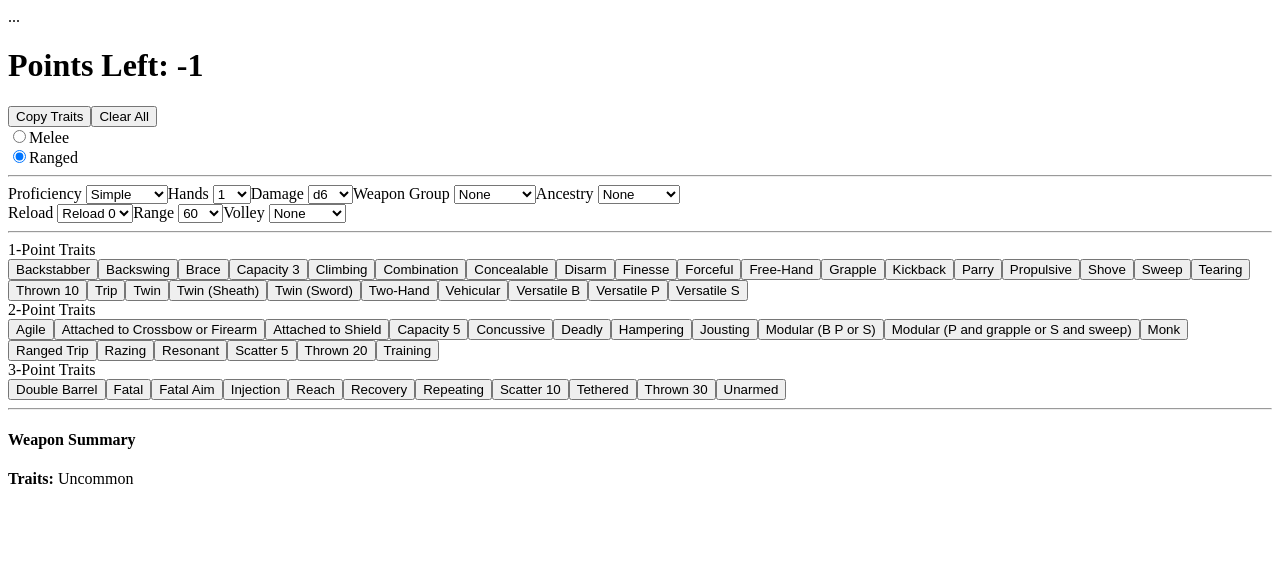
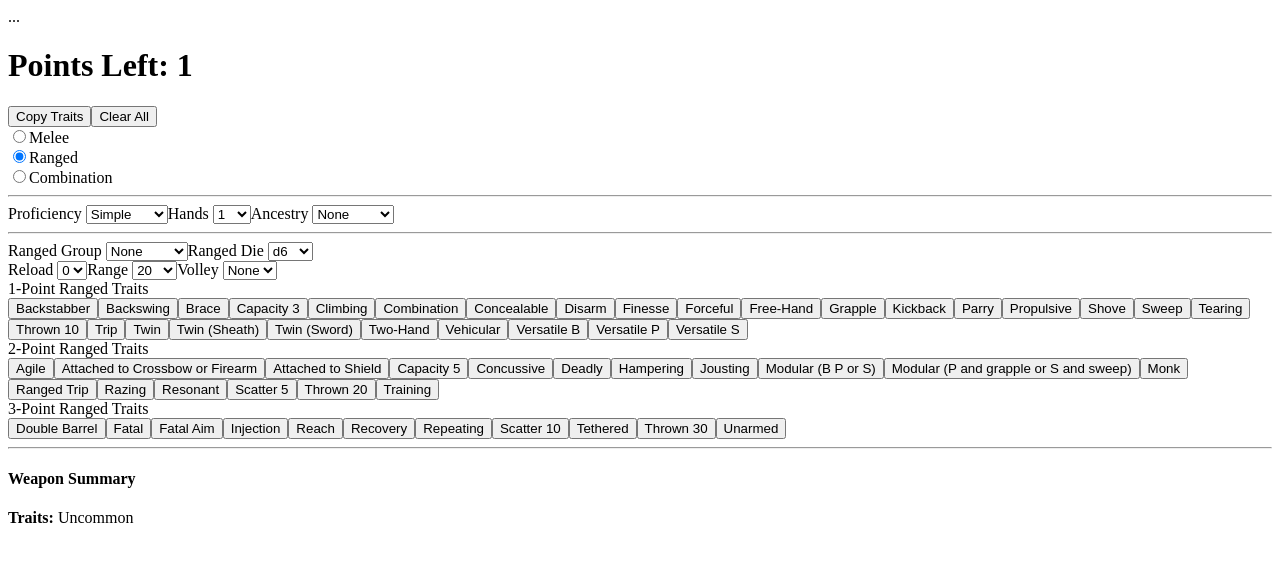
Before and after one commit to aegorsuch/PF2E-Weapon-Builder, a Vue app: page / in a window 1280 px wide. Both pictures are taken after a click on the radio button "Ranged". Shown: the top 562 px of the page. Built offline with nearby package versions, Linux system fonts and the light colour scheme.

Commit message:
rebuilt combination in accordane with this https://docs.google.com/document/d/1NXkYl-TsPU16S7EnFhMtBhkj6dkbbQD7LhO_ch2MZPw/edit?tab=t.0

```diff
--- a/src/App.vue
+++ b/src/App.vue
@@ -2,7 +2,7 @@
   <div id="app" class="container pb-5">
     <form>
       <div class="d-flex justify-content-between align-items-center mt-3">
-        <h1 class="mb-0">Points Left: {{ total }}</h1>
+        <h1 class="mb-0" :class="{'text-danger': total < 0}">Points Left: {{ total }}</h1>
         <div>
           <button type="button" class="btn btn-outline-primary me-2" @click="copyToClipboard">
             Copy Traits
@@ -14,13 +14,17 @@
       </div>
 
       <div class="mt-3">
-        <div class="form-check">
-          <input v-model="range" class="form-check-input" type="radio" id="range-melee" value="melee">
-          <label class="form-check-label" for="range-melee">Melee</label>
+        <div class="form-check form-check-inline">
+          <input v-model="range" class="form-check-input" type="radio" id="mode-melee" value="melee">
+          <label class="form-check-label" for="mode-melee">Melee</label>
         </div>
-        <div class="form-check">
-          <input v-model="range" class="form-check-input" type="radio" id="range-ranged" value="ranged">
-          <label class="form-check-label" for="range-ranged">Ranged</label>
+        <div class="form-check form-check-inline">
+          <input v-model="range" class="form-check-input" type="radio" id="mode-ranged" value="ranged">
+          <label class="form-check-label" for="mode-ranged">Ranged</label>
+        </div>
+        <div class="form-check form-check-inline">
+          <input v-model="range" class="form-check-input" type="radio" id="mode-combo" value="combination">
+          <label class="form-check-label" for="mode-combo">Combination</label>
         </div>
       </div>
 
@@ -30,30 +34,15 @@
         <label class="me-2 mb-2">Proficiency
           <select class="form-select" v-model="adjustements.proficiency">
             <option :value="0">Simple</option>
-            <option :value="3">Martial</option>
-            <option :value="5">Advanced</option>
+            <option :value="isCombo ? 6 : 3">Martial</option>
+            <option :value="isCombo ? 10 : 5">Advanced</option>
           </select>
         </label>
         <label class="me-2 mb-2">Hands
           <select class="form-select" v-model="adjustements.hands">
             <option :value="0">1</option>
-            <option v-if="!isMelee" :value="1">1+</option>
-            <option :value="6">2</option>
-          </select>
-        </label>
-        <label class="me-2 mb-2">Damage
-          <select class="form-select" v-model="adjustements.die">
-            <option :value="3">d4</option>
-            <option :value="0">d6</option>
-            <option :value="-3">d8</option>
-            <option :value="-6">d10</option>
-            <option :value="-9">d12</option>
-          </select>
-        </label>
-        <label class="me-2 mb-2">Weapon Group
-          <select class="form-select" v-model="selectedGroup">
-            <option value="">None</option>
-            <option v-for="g in groups" :key="g" :value="g">{{ g }}</option>
+            <option v-if="range === 'ranged'" :value="1">1+</option>
+            <option :value="isCombo ? 8 : 6">2</option>
           </select>
         </label>
         <label class="me-2 mb-2">Ancestry
@@ -64,17 +53,75 @@
         </label>
       </div>
 
-      <template v-if="!isMelee">
-        <div class="d-flex flex-wrap gap-2 align-items-end mt-2">
-          <label>Reload
-            <select class="form-select" v-model="adjustements.reload">
-              <option :value="0">Reload 0</option>
-              <option :value="3">Reload 1</option>
-              <option :value="6">Reload 2</option>
+      <hr>
+
+      <div class="row">
+        <div v-if="range !== 'ranged'" :class="isCombo ? 'col-md-6 border-end' : 'col-12'">
+          <h3 v-if="isCombo" class="text-primary mb-3">Melee Form</h3>
+
+          <div class="d-flex gap-3 mb-3">
+            <label class="flex-grow-1">Melee Group
+              <select class="form-select" v-model="meleeForm.group">
+                <option value="">None</option>
+                <option v-for="g in groups" :key="g" :value="g">{{ g }}</option>
               </select>
             </label>
-          <label>Range
-            <select class="form-select" v-model="adjustements.range">
+            <label class="flex-grow-1">Melee Die
+              <select class="form-select" v-model="meleeForm.die">
+                <option :value="3">d4</option>
+                <option :value="0">d6</option>
+                <option :value="-3">d8</option>
+                <option :value="-6">d10</option>
+                <option :value="-9">d12</option>
+              </select>
+            </label>
+          </div>
+
+          <div v-for="(traitList, pointKey) in traitCategories" :key="'m'+pointKey" class="mb-3">
+            <label class="fw-bold small">{{ formatPointLabel(pointKey) }} Melee Traits</label>
+            <div class="d-flex flex-wrap gap-2 mt-1">
+              <button v-for="t in traitList" :key="t" type="button"
+                @click="toggleTrait('melee', pointKey, t)"
+                class="btn btn-sm"
+                :disabled="!isTraitAllowed(t, meleeForm.group)"
+                :class="getTraitClass(t, 'melee', pointKey, meleeForm.group)">
+                {{ t }}
+              </button>
+            </div>
+          </div>
+        </div>
+
+        <div v-if="range !== 'melee'" :class="isCombo ? 'col-md-6' : 'col-12'">
+          <h3 v-if="isCombo" class="text-success mb-3">Ranged Form</h3>
+
+          <div class="d-flex flex-wrap gap-3 mb-3">
+            <label class="flex-grow-1">Ranged Group
+              <select class="form-select" v-model="rangedForm.group">
+                <option value="">None</option>
+                <option v-for="g in groups" :key="g" :value="g">{{ g }}</option>
+              </select>
+            </label>
+            <label class="flex-grow-1">Ranged Die
+              <select class="form-select" v-model="rangedForm.die">
+                <option :value="3">d4</option>
+                <option :value="0">d6</option>
+                <option :value="-3">d8</option>
+                <option :value="-6">d10</option>
+                <option :value="-9">d12</option>
+              </select>
+            </label>
+          </div>
+
+          <div class="d-flex flex-wrap gap-2 mb-3">
+            <label class="small">Reload
+              <select class="form-select form-select-sm" v-model="rangedForm.reload">
+                <option :value="0">0</option>
+                <option :value="3">1</option>
+                <option :value="6">2</option>
+              </select>
+            </label>
+            <label class="small">Range
+              <select class="form-select form-select-sm" v-model="rangedForm.range">
                 <option :value="4">20</option>
                 <option :value="3">30</option>
                 <option :value="1">50</option>
@@ -83,36 +130,25 @@
                 <option :value="-3">120</option>
               </select>
             </label>
-          <label>Volley
-            <select class="form-select" v-model="adjustements.volley">
+            <label class="small">Volley
+              <select class="form-select form-select-sm" v-model="rangedForm.volley">
                 <option :value="0">None</option>
-              <option :value="3">Volley 30</option>
+                <option :value="3">30ft</option>
               </select>
             </label>
           </div>
-      </template>
 
-      <hr>
-
-      <div class="row mt-4">
-        <div v-for="(traitList, pointKey) in traitCategories" :key="pointKey" class="col-md-4">
-          <label class="fw-bold mb-2">
-            {{ pointKey === 'onePoint' ? '1-Point' : pointKey === 'twoPoint' ? '2-Point' : '3-Point' }} Traits
-          </label>
-          <div class="d-flex flex-wrap gap-2">
-            <button v-for="t in traitList"
-                    :key="t"
-                    type="button"
-                    @click="toggleTrait(pointKey, t)"
+          <div v-for="(traitList, pointKey) in traitCategories" :key="'r'+pointKey" class="mb-3">
+            <label class="fw-bold small">{{ formatPointLabel(pointKey) }} Ranged Traits</label>
+            <div class="d-flex flex-wrap gap-2 mt-1">
+              <button v-for="t in traitList" :key="t" type="button"
+                @click="toggleTrait('ranged', pointKey, t)"
                 class="btn btn-sm"
-                    :disabled="!isTraitAllowed(t)"
-                    :class="{
-                      'selected-trait': traits[pointKey].includes(t),
-                      'btn-outline-secondary opacity-75': !traits[pointKey].includes(t),
-                      'opacity-25 pointer-none': !isTraitAllowed(t) && !traits[pointKey].includes(t)
-                    }">
+                :disabled="!isTraitAllowed(t, rangedForm.group)"
+                :class="getTraitClass(t, 'ranged', pointKey, rangedForm.group)">
                 {{ t }}
               </button>
+            </div>
           </div>
         </div>
       </div>
@@ -120,8 +156,9 @@
 
     <hr />
 
-    <div v-if="allTraits.length > 0" class="mt-4 p-3 bg-light rounded border">
+    <div v-if="allTraits.length > 0" class="mt-4 p-3 bg-light rounded border shadow-sm">
       <h4>Weapon Summary</h4>
+      <div v-if="isCombo" class="mb-2"><strong>Mode:</strong> Combination Weapon</div>
       <div class="lead"><strong>Traits:</strong> {{ allTraits.join(', ') }}</div>
     </div>
   </div>
@@ -138,7 +175,7 @@ const groupTraitWhitelist = {
   'Firearm':['Agile', 'Attached to Shield', 'Backstabber', 'Capacity 3', 'Capacity 5', 'Combination', 'Concealable', 'Concussive', 'Double Barrel', 'Fatal', 'Fatal Aim', 'Kickback', 'Modular (B P or S)', 'Razing', 'Repeating', 'Scatter 5', 'Scatter 10'],
   'Flail': ['Agile', 'Backswing', 'Combination', 'Deadly', 'Disarm', 'Finesse', 'Forceful', 'Grapple', 'Hampering', 'Monk', 'Parry', 'Ranged Trip', 'Razing', 'Reach', 'Sweep', 'Tethered', 'Thrown 10', 'Thrown 20', 'Thrown 30', 'Training', 'Trip', 'Twin', 'Versatile B', 'Versatile P'],
   'Hammer': ['Agile', 'Backswing', 'Brace', 'Combination', 'Razing', 'Reach', 'Shove', 'Thrown 20', 'Trip', 'Two-Hand', 'Versatile P'],
-  'Knife': ['Agile', 'Attached to Crossbow or Firearm', 'Backstabber', 'Combination', 'Concealable',   'Deadly', 'Disarm', 'Fatal', 'Finesse', 'Free-Hand', 'Injection', 'Monk', 'Parry', 'Resonant', 'Sweep', 'Thrown 10', 'Thrown 20', 'Trip', 'Twin', 'Two-Hand', 'Vehicular', 'Versatile B', 'Versatile P', 'Versatile S'],
+  'Knife': ['Agile', 'Attached to Crossbow or Firearm', 'Backstabber', 'Combination', 'Concealable', 'Deadly', 'Disarm', 'Fatal', 'Finesse', 'Free-Hand', 'Injection', 'Monk', 'Parry', 'Resonant', 'Sweep', 'Thrown 10', 'Thrown 20', 'Trip', 'Twin', 'Two-Hand', 'Vehicular', 'Versatile B', 'Versatile P', 'Versatile S'],
   'Pick': ['Agile', 'Backstabber', 'Deadly', 'Fatal', 'Modular (B P or S)', 'Modular (P and grapple or S and sweep)', 'Trip'],
   'Polearm': ['Backswing', 'Deadly', 'Disarm', 'Forceful', 'Hampering', 'Razing', 'Reach', 'Shove', 'Sweep', 'Tethered', 'Thrown 20', 'Trip', 'Versatile B', 'Versatile P', 'Versatile S'],
   'Shield': ['Attached to Shield'],
@@ -151,11 +188,22 @@ export default {
   name: 'App',
   data() {
     return {
-      range: 'melee',
-      adjustements: { proficiency: 0, die: 0, hands: 0, reload: 0, volley: 0, range: 0 },
-      traits: { onePoint: [], twoPoint: [], threePoint: [] },
+      range: 'melee', // melee, ranged, combination
       selectedAncestry: '',
-      selectedGroup: '',
+      adjustements: { proficiency: 0, hands: 0 },
+      meleeForm: {
+        group: '',
+        die: 0,
+        traits: { onePoint: [], twoPoint: [], threePoint: [] }
+      },
+      rangedForm: {
+        group: '',
+        die: 0,
+        reload: 0,
+        volley: 0,
+        range: 4, // default 20ft
+        traits: { onePoint: [], twoPoint: [], threePoint: [] }
+      },
       groups: ['Axe','Bow','Brawling','Club','Crossbow','Dart','Firearm','Flail','Hammer','Knife','Mace','Pick','Polearm','Shield','Sling','Spear','Sword'],
       ancestries: ['Dwarf', 'Elf', 'Gnome', 'Goblin', 'Halfling', 'Jotunborn', 'Orc', 'Tengu'],
       traitCategories: {
@@ -166,79 +214,112 @@ export default {
     };
   },
   computed: {
-    isMelee() { return this.range === 'melee'; },
+    isCombo() { return this.range === 'combination'; },
     total() {
-      let bonusPoint = 2;
-      if (this.selectedGroup === 'Firearm') {
-        bonusPoint += 1;
+      // 1. Starting Budget
+      let points = this.isCombo ? 3 : 4;
+
+      // 2. Global Bonuses
+      points += this.adjustements.proficiency;
+      points += this.adjustements.hands;
+      if (this.rangedForm.group === 'Firearm') points += 1;
+
+      // 3. Melee Costs
+      if (this.range !== 'ranged') {
+        points += this.meleeForm.die;
+        points -= this.calcTraitPoints(this.meleeForm.traits);
+        if (this.isCombo) points -= 3; // Critical Fusion cost
       }
-      let baseCost = this.adjustements.proficiency + this.adjustements.die + this.adjustements.hands;
-      if (!this.isMelee) {
-        baseCost = baseCost - 3 + this.adjustements.reload + this.adjustements.volley + this.adjustements.range;
+
+      // 4. Ranged Costs/Bonuses
+      if (this.range !== 'melee') {
+        points += this.rangedForm.die;
+        points -= 3; // base ranged penalty from guide logic
+        points += this.rangedForm.reload;
+        points += this.rangedForm.volley;
+        points += (this.rangedForm.range - 4); // range cost/gain
+        points -= this.calcTraitPoints(this.rangedForm.traits);
       }
-      let traitsCost = this.traits.onePoint.length + (this.traits.twoPoint.length * 2) + (this.traits.threePoint.length * 3);
-      return bonusPoint + baseCost - traitsCost;
+
+      return points;
     },
     allTraits() {
       let combined = ['Uncommon'];
       const traitDieMap = { 3: 'd8', 0: 'd10', '-3': 'd12', '-6': 'd12', '-9': 'd12' };
-      const baseDieMap = { 3: 'd4', 0: 'd6', '-3': 'd8', '-6': 'd10', '-9': 'd12' };
       const stepUp = { 'd4': 'd6', 'd6': 'd8', 'd8': 'd10', 'd10': 'd12', 'd12': 'd12' };
-      const stepDown = { 'd12': 'd10', 'd10': 'd8', 'd8': 'd6', 'd6': 'd4', 'd4': 'd4' };
 
-      const traitDie = traitDieMap[this.adjustements.die] || 'd12';
-      const currentBaseDie = baseDieMap[this.adjustements.die] || 'd12';
-      const hasDoubleBarrel = this.traits.threePoint.includes('Double Barrel');
+      const processForm = (form, isRangedForm) => {
+        const tDie = traitDieMap[form.die] || 'd12';
+        const hasDouble = form.traits.threePoint.includes('Double Barrel');
 
-      this.traits.onePoint.forEach(t => combined.push(t === 'Two-Hand' ? `Two-Hand ${traitDie}` : t));
-      this.traits.twoPoint.forEach(t => {
-        if (t === 'Deadly') combined.push(`Deadly ${traitDie}`);
-        else if (t === 'Jousting') combined.push(`Jousting ${stepDown[currentBaseDie]}`);
-        else combined.push(t);
+        Object.keys(form.traits).forEach(key => {
+          form.traits[key].forEach(t => {
+            let label = t;
+            if (t === 'Two-Hand') label = `Two-Hand ${tDie}`;
+            if (t === 'Deadly') label = `Deadly ${tDie}`;
+            if (t === 'Fatal' || t === 'Fatal Aim') {
+              label = `${t} ${hasDouble ? stepUp[tDie] : tDie}`;
+            }
+            if (!combined.includes(label)) combined.push(label);
           });
-      this.traits.threePoint.forEach(t => {
-        if (t === 'Fatal' || t === 'Fatal Aim') {
-            const finalDie = hasDoubleBarrel ? stepUp[traitDie] : traitDie;
-            combined.push(`${t} ${finalDie}`);
-        } else combined.push(t);
         });
-      if (this.isMelee && this.traits.onePoint.includes('Combination')) {
-        combined.push('Critical Fusion');
+
+        if (this.isCombo && !isRangedForm && form.traits.onePoint.includes('Combination')) {
+          if (!combined.includes('Critical Fusion')) combined.push('Critical Fusion');
         }
+        if (isRangedForm && form.volley === 3) combined.push('Volley 30');
+      };
 
-      if (!this.isMelee && this.adjustements.volley === 3) combined.push('Volley 30');
+      if (this.range !== 'ranged') processForm(this.meleeForm, false);
+      if (this.range !== 'melee') processForm(this.rangedForm, true);
+
       if (this.selectedAncestry) combined.push(this.selectedAncestry);
       return combined.sort();
     }
   },
   methods: {
-    isTraitAllowed(traitName) {
-      if (!this.selectedGroup) return true;
-      const allowed = groupTraitWhitelist[this.selectedGroup];
-      if (!allowed) return true;
-      return allowed.some(a => traitName.toLowerCase().includes(a.toLowerCase()));
+    calcTraitPoints(traits) {
+      return traits.onePoint.length + (traits.twoPoint.length * 2) + (traits.threePoint.length * 3);
     },
-    toggleTrait(group, trait) {
-      if (!this.isTraitAllowed(trait)) return;
-      const index = this.traits[group].indexOf(trait);
+    isTraitAllowed(traitName, group) {
+      if (!group) return true;
+      const allowed = groupTraitWhitelist[group];
+      return allowed ? allowed.some(a => traitName.toLowerCase().includes(a.toLowerCase())) : true;
+    },
+    toggleTrait(formKey, pointKey, trait) {
+      const target = formKey === 'melee' ? this.meleeForm : this.rangedForm;
+      const index = target.traits[pointKey].indexOf(trait);
       if (index > -1) {
-        this.traits[group].splice(index, 1);
+        target.traits[pointKey].splice(index, 1);
       } else {
-        this.traits[group].push(trait);
+        target.traits[pointKey].push(trait);
       }
+    },
+    getTraitClass(t, formKey, pointKey, group) {
+      const target = formKey === 'melee' ? this.meleeForm : this.rangedForm;
+      const isSelected = target.traits[pointKey].includes(t);
+      const isAllowed = this.isTraitAllowed(t, group);
+      return {
+        'selected-trait': isSelected,
+        'btn-outline-secondary opacity-75': !isSelected,
+        'opacity-25 pointer-none': !isAllowed && !isSelected
+      };
+    },
+    formatPointLabel(key) {
+      if (key === 'onePoint') return '1-Point';
+      if (key === 'twoPoint') return '2-Point';
+      return '3-Point';
     },
     resetBuilder() {
       this.range = 'melee';
       this.selectedAncestry = '';
-      this.selectedGroup = '';
-      this.adjustements = { proficiency: 0, die: 0, hands: 0, reload: 0, volley: 0, range: 0 };
-      this.traits = { onePoint: [], twoPoint: [], threePoint: [] };
+      this.adjustements = { proficiency: 0, hands: 0 };
+      this.meleeForm = { group: '', die: 0, traits: { onePoint: [], twoPoint: [], threePoint: [] } };
+      this.rangedForm = { group: '', die: 0, reload: 0, volley: 0, range: 4, traits: { onePoint: [], twoPoint: [], threePoint: [] } };
     },
     copyToClipboard() {
-      const textToCopy = `Group: ${this.selectedGroup || 'N/A'}, Traits: ${this.allTraits.join(", ")}`;
-      navigator.clipboard.writeText(textToCopy).then(() => {
-        alert("Traits copied!");
-      });
+      const text = `Weapon Type: ${this.range}, Traits: ${this.allTraits.join(", ")}`;
+      navigator.clipboard.writeText(text).then(() => alert("Copied!"));
     }
   }
 };
@@ -251,7 +332,5 @@ export default {
   border-color: #198754 !important;
   font-weight: bold !important;
 }
-.pointer-none {
-  pointer-events: none;
-}
+.pointer-none { pointer-events: none; }
 </style>
```
Lines whose indentation alone changed are shown as unchanged.
